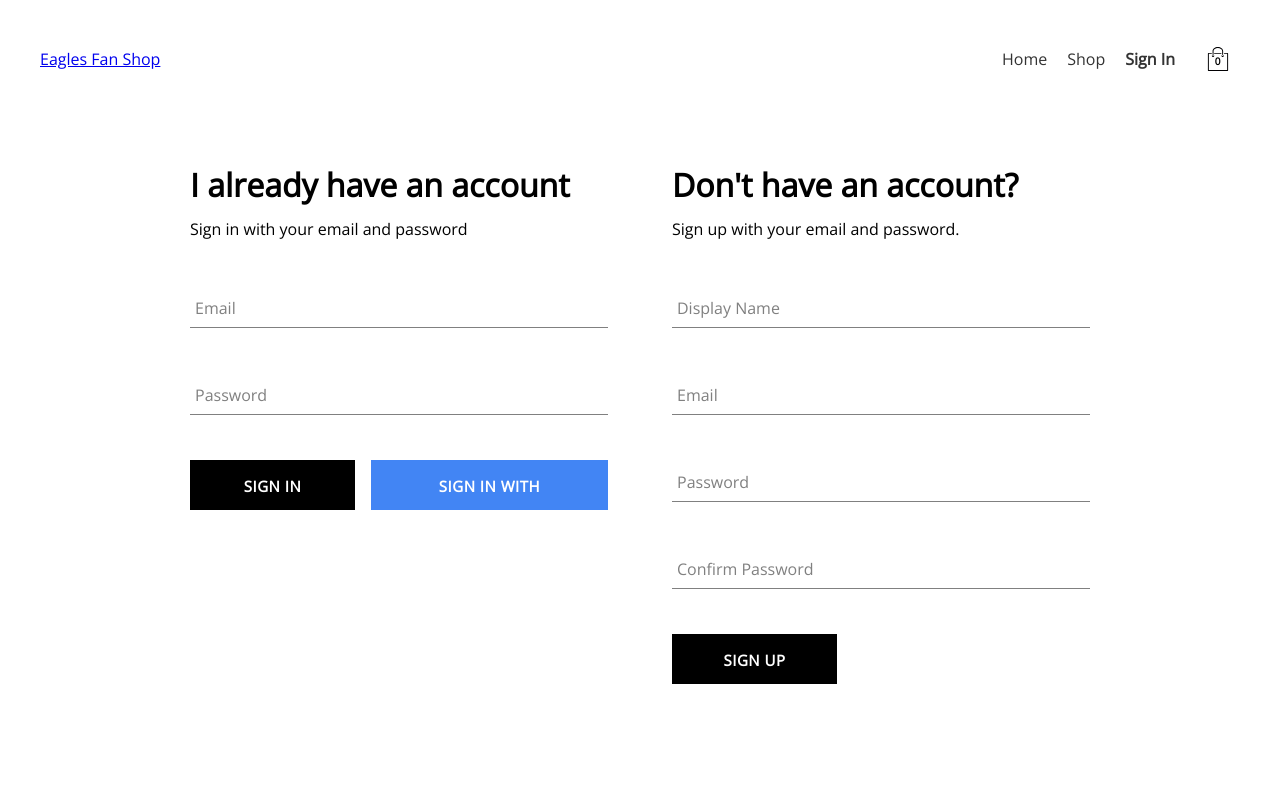
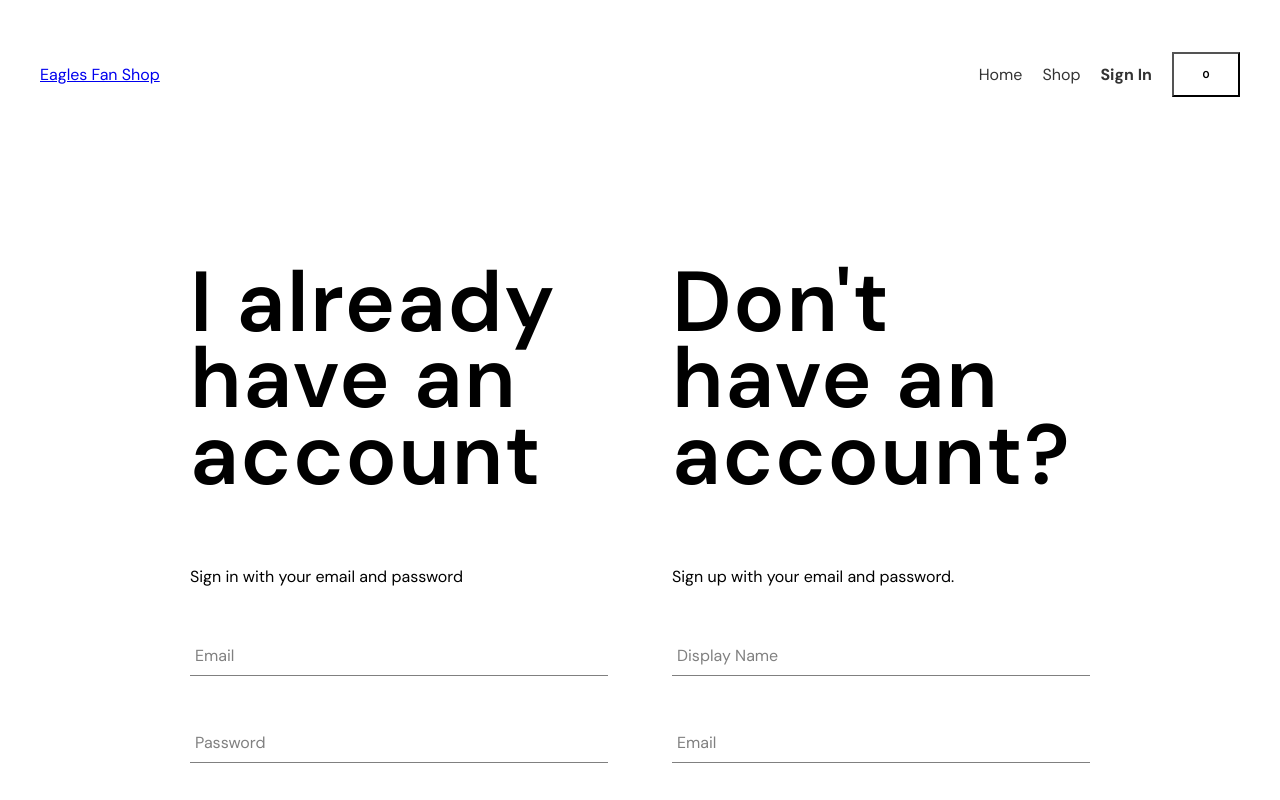
Before and after one commit to jdiponziano/all-the-kitties-store, a React (Create React App) app: page /account in a window 1280 px wide. Shown: the top 800 px of the page. Built offline with nearby package versions, Linux system fonts and the light colour scheme; no server answers.

Commit message:
refactor(global): :lipstick: update css variables and styles

```diff
--- a/public/index.html
+++ b/public/index.html
@@ -27,7 +27,7 @@
     <link rel="preconnect" href="https://fonts.googleapis.com" />
     <link rel="preconnect" href="https://fonts.gstatic.com" crossorigin />
     <link
-      href="https://fonts.googleapis.com/css2?family=Open+Sans:wdth,wght@87.5,300&display=swap"
+      href="https://fonts.googleapis.com/css2?family=DM+Sans:ital,opsz,wght@0,9..40,100..1000;1,9..40,100..1000&display=swap"
       rel="stylesheet"
     />
     <title>All the Kitties</title>
--- a/src/components/button/styles.scss
+++ b/src/components/button/styles.scss
@@ -1,27 +1,21 @@
 .button-container {
+  border-radius: 300px;
   min-width: 165px;
   width: auto;
-  height: 50px;
-  letter-spacing: 0.5px;
-  line-height: 50px;
-  padding: 0 35px 0 35px;
-  font-size: 15px;
-  text-transform: uppercase;
-  font-family: "Open Sans", sans-serif;
-  font-weight: 700;
-  border: 1px solid transparent;
-  cursor: pointer;
+  border: 2px solid transparent;
   display: flex;
   justify-content: center;
+  text-decoration: none;
   transition: all 0.15s ease-in-out;
 
   &.primary {
-    background-color: black;
-    color: white;
+    background-color: var(--primaryButtonBackgroundColor);
+    color: #fff;
+    border: 2px solid #fff;
     &:hover {
-      background-color: white;
-      color: black;
-      border: 1px solid black;
+      background-color: #fff;
+      color: var(--primaryButtonBackgroundColor);
+      border: 2px solid var(--primaryButtonBackgroundColor);
     }
   }
   &.google-sign-in {
--- a/src/components/navigation/navigation.scss
+++ b/src/components/navigation/navigation.scss
@@ -14,6 +14,10 @@
   gap: 1.25rem;
   grid-auto-flow: column;
   align-items: center;
+
+  li {
+    list-style: none;
+  }
 
   .nav-link {
     text-decoration: none;
--- a/src/index.scss
+++ b/src/index.scss
@@ -1,163 +1,244 @@
-/* scss reset */
+:root {
+  --base-font-size: 16px;
+  --heading-font-font-family: "DM Sans", sans-serif;
+  --heading-font-font-style: normal;
+  --heading-font-font-weight: 600;
+  --heading-font-text-transform: none;
+  --heading-font-letter-spacing: 0.02em;
+  --heading-font-line-height: 1.1em;
+  --heading-1-size: 8.4rem;
+  --heading-1-size-value: 8.4;
+  --heading-2-size: 5.5rem;
+  --heading-2-size-value: 5.5;
+  --heading-3-size: 4.1rem;
+  --heading-3-size-value: 4.1;
+  --heading-4-size: 2rem;
+  --heading-4-size-value: 2;
+  --body-font-font-family: "DM Sans", sans-serif;
+  --body-font-font-style: normal;
+  --body-font-font-weight: 400;
+  --body-font-text-transform: none;
+  --body-font-letter-spacing: 0em;
+  --body-font-line-height: 1.5em;
+  --primaryButtonBackgroundColor: #bd4f0a;
+  --primary-button-font-font-family: "DM Sans", sans-serif;
+  --primary-button-font-font-style: normal;
+  --primary-button-font-font-weight: 500;
+  --primary-button-font-text-transform: none;
+  --primary-button-font-letter-spacing: 0em;
+  --primary-button-font-line-height: 1.2em;
+  --primary-button-font-font-size: 1rem;
+  --primary-button-font-font-size-value: 1;
+}
+
 *,
 *:before,
 *:after {
   box-sizing: border-box;
 }
 
+html {
+  font-family: sans-serif;
+  -ms-text-size-adjust: 100%;
+  -webkit-text-size-adjust: 100%;
+}
+
 html,
-body,
-div,
-span,
-object,
-iframe,
-figure,
+body {
+  font-size: var(--base-font-size);
+}
+
+body {
+  margin: 0;
+  font-family: var(--body-font-font-family);
+  font-style: var(--body-font-font-style);
+  font-weight: var(--body-font-font-weight);
+  line-height: var(--body-font-line-height);
+  letter-spacing: var(--body-font-letter-spacing);
+  text-transform: var(--body-font-text-transform);
+  -webkit-font-smoothing: antialiased;
+  -moz-osx-font-smoothing: grayscale;
+}
+
 h1,
 h2,
 h3,
-h4,
-h5,
-h6,
-p,
-blockquote,
-pre,
-a,
-code,
-em,
-img,
-small,
-strike,
-strong,
-sub,
-sup,
-tt,
-b,
-u,
-i,
-ol,
-ul,
-li,
-fieldset,
-form,
-label,
-table,
-caption,
-tbody,
-tfoot,
-thead,
-tr,
-th,
-td,
-main,
-canvas,
-embed,
-footer,
-header,
-nav,
-section,
-video {
-  margin: 0;
-  padding: 0;
-  border: 0;
-  font-size: 100%;
-  font: inherit;
-  vertical-align: baseline;
-  text-rendering: optimizeLegibility;
-  -webkit-font-smoothing: antialiased;
-  text-size-adjust: none;
+h4 {
+  font-family: var(--heading-font-font-family);
+  font-style: var(--heading-font-font-style);
+  font-weight: var(--heading-font-font-weight);
+  line-height: var(--heading-font-line-height);
+  letter-spacing: var(--heading-font-letter-spacing);
+  text-transform: var(--heading-font-text-transform);
 }
 
-footer,
-header,
-nav,
-section,
-main {
-  display: block;
+h1 {
+  margin: 0.67em 0;
+  font-size: 2em;
+  line-height: calc(
+    var(--heading-font-line-height) *
+      (1 + (1 - var(--heading-1-size-value)) / 25)
+  );
 }
 
-body {
-  line-height: 1;
+@media screen and (max-width: 767px) and (orientation: portrait) {
+  h1 {
+    font-size: calc(
+      (var(--heading-1-size-value) - 1) * calc(0.012 * min(100vh, 900px)) + 1rem
+    );
+  }
 }
 
-ol,
-ul {
-  list-style: none;
+@media screen and (min-width: 768px),
+  screen and (max-width: calc(1664px - 1px)) and (orientation: landscape) {
+  h1 {
+    font-size: calc((var(--heading-1-size-value) - 1) * 1.2vw + 1rem);
+  }
 }
 
-blockquote,
-q {
-  quotes: none;
+@media screen and (min-width: 1664px) {
+  h1 {
+    font-size: calc(var(--heading-1-size-value) * 1rem);
+  }
 }
 
-blockquote:before,
-blockquote:after,
-q:before,
-q:after {
-  content: "";
-  content: none;
+h2 {
+  line-height: calc(
+    var(--heading-font-line-height) *
+      (1 + (1 - var(--heading-2-size-value)) / 25)
+  );
 }
 
-table {
-  border-collapse: collapse;
-  border-spacing: 0;
+@media screen and (max-width: 767px) and (orientation: portrait) {
+  h2 {
+    font-size: calc(
+      (var(--heading-2-size-value) - 1) * calc(0.012 * min(100vh, 900px)) + 1rem
+    );
+  }
 }
 
-input {
-  -webkit-appearance: none;
-  border-radius: 0;
+@media screen and (min-width: 768px),
+  screen and (max-width: calc(1664px - 1px)) and (orientation: landscape) {
+  h2 {
+    font-size: calc((var(--heading-2-size-value) - 1) * 1.2vw + 1rem);
+  }
 }
 
-/* custom global styles */
+@media screen and (min-width: 1664px) {
+  h2 {
+    font-size: calc(var(--heading-2-size-value) * 1rem);
+  }
+}
 
-body {
+h3 {
+  line-height: calc(
+    var(--heading-font-line-height) *
+      (1 + (1 - var(--heading-3-size-value)) / 25)
+  );
+}
+
+@media screen and (max-width: 767px) and (orientation: portrait) {
+  h3 {
+    font-size: calc(
+      (var(--heading-3-size-value) - 1) * calc(0.012 * min(100vh, 900px)) + 1rem
+    );
+  }
+}
+
+@media screen and (min-width: 768px),
+  screen and (max-width: calc(1664px - 1px)) and (orientation: landscape) {
+  h3 {
+    font-size: calc((var(--heading-3-size-value) - 1) * 1.2vw + 1rem);
+  }
+}
+
+@media screen and (min-width: 1664px) {
+  h3 {
+    font-size: calc(var(--heading-3-size-value) * 1rem);
+  }
+}
+
+h4 {
+  line-height: calc(
+    var(--heading-font-line-height) *
+      (1 + (1 - var(--heading-4-size-value)) / 25)
+  );
+}
+
+@media screen and (max-width: 767px) and (orientation: portrait) {
+  h4 {
+    font-size: calc(
+      (var(--heading-4-size-value) - 1) * calc(0.012 * min(100vh, 900px)) + 1rem
+    );
+  }
+}
+
+@media screen and (min-width: 768px),
+  screen and (max-width: calc(1664px - 1px)) and (orientation: landscape) {
+  h4 {
+    font-size: calc((var(--heading-4-size-value) - 1) * 1.2vw + 1rem);
+  }
+}
+
+@media screen and (min-width: 1664px) {
+  h4 {
+    font-size: calc(var(--heading-4-size-value) * 1rem);
+  }
+}
+
+b,
+strong {
+  font-weight: 700;
+}
+
+button,
+a {
+  cursor: pointer;
+}
+
+button {
+  display: inline-block;
   margin: 0;
-  font-size: 16px;
-  font-family: "Open Sans", serif;
-  line-height: 1.5;
-  font-optical-sizing: auto;
-  font-weight: 300;
-  font-style: normal;
-  font-variation-settings: "wdth" 87.5;
+  font-family: var(--primary-button-font-font-family);
+  font-style: var(--primary-button-font-font-style);
+  font-weight: var(--primary-button-font-font-weight);
+  line-height: var(--primary-button-font-line-height);
+  letter-spacing: var(--primary-button-font-letter-spacing);
+  text-transform: var(--primary-button-font-text-transform);
+  padding: 1.2rem 2.004rem;
+}
 
-  -moz-osx-font-smoothing: grayscale;
+@media screen and (max-width: 767px) and (orientation: portrait) {
+  #siteWrapper .sqs-button-element--primary,
+  .sqs-block-form-lightbox .sqs-button-element--primary {
+    font-size: calc(
+      (var(--primary-button-font-font-size-value) - 1) *
+        calc(0.012 * min(100vh, 900px)) + 1rem
+    );
+  }
+}
+
+@media screen and (min-width: 768px),
+  screen and (max-width: calc(1664px - 1px)) and (orientation: landscape) {
+  #siteWrapper .sqs-button-element--primary,
+  .sqs-block-form-lightbox .sqs-button-element--primary {
+    font-size: calc(
+      (var(--primary-button-font-font-size-value) - 1) * 1.2vw + 1rem
+    );
+  }
+}
+
+@media screen and (min-width: 1664px) {
+  #siteWrapper .sqs-button-element--primary,
+  .sqs-block-form-lightbox .sqs-button-element--primary {
+    font-size: calc(var(--primary-button-font-font-size-value) * 1rem);
+  }
 }
 
 .site-container {
   max-width: 1280px;
   margin: 0 auto;
   padding: 1.25rem 2.5rem;
-}
-
-h1,
-h2,
-h3,
-h4,
-h5,
-h6 {
-  font-weight: 600;
-  margin-bottom: 0.5rem;
-}
-h1 {
-  font-size: 2.5rem;
-  margin-bottom: 0.5em;
-}
-h2 {
-  font-size: 2rem;
-}
-h3 {
-  font-size: 1.75rem;
-}
-h4 {
-  font-size: 1.5rem;
-}
-h5 {
-  font-size: 1.25rem;
-}
-h6 {
-  font-size: 1rem;
-}
-p {
-  font-size: 1rem;
 }
 
 .sr-only {
@@ -171,18 +252,3 @@ p {
   white-space: nowrap;
   border-width: 0;
 }
-
-button,
-a {
-  cursor: pointer;
-}
-
-button {
-  appearance: none;
-  border: none;
-  font-family: "Open Sans", sans-serif;
-  font-size: 1rem;
-  line-height: 1.5;
-  padding: 0;
-  margin: 0;
-}
```
